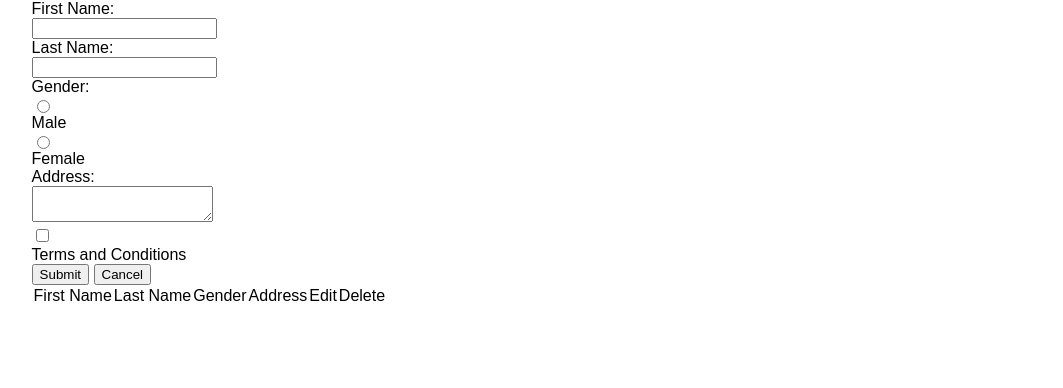
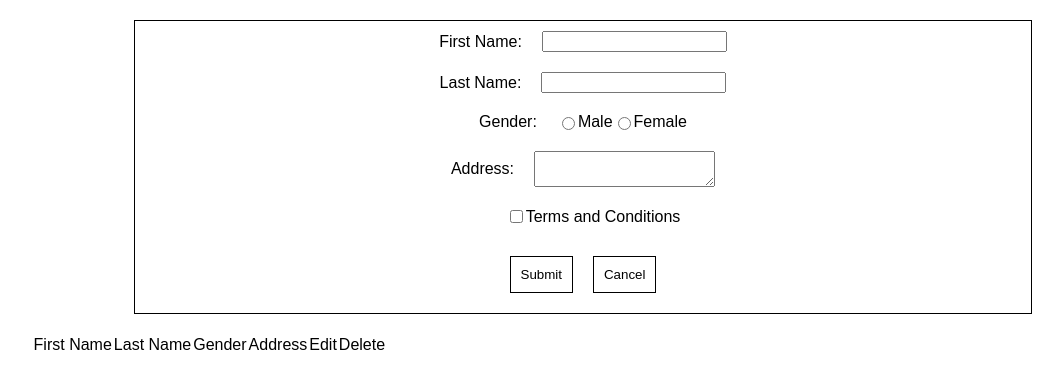
Before and after one commit to mvishrutaxioned/DOM-Task4, a plain HTML site: page index.html in a window 1280 px wide. Shown: the whole page, without its empty margins (58-1121 px from the left). Drawn offline with nearby package versions, Linux system fonts and the light colour scheme.

Commit message:
added form styling

```diff
--- a/assets/css/style.css
+++ b/assets/css/style.css
@@ -109,26 +109,62 @@ li {
   margin: 0 auto;
 }
 /*=================================
-  Header styling starts here
-=================================*/
-
-
-
-
-
-
-/*=================================
-  Header styling ends here
-=================================*/
-
-/*=================================
   main styling starts here
 =================================*/
 
+/* form section styling starts here */
+.form .wrapper {
+  width: 70%;
+  margin: 20px auto;
+}
 
+form {
+  width: 100%;
+  margin: 0 auto;
+  border: 1px solid #000;
+  display: flex;
+  flex-direction: column;
+  justify-content: center;
+  align-items: center;
+}
 
+form > div {
+  margin: 5px auto;
+  display: flex;
+  margin: 10px 30px;
+  align-items: center;
+}
 
+form > div > div {
+  display: flex;
+  flex-direction: column;
+  justify-content: space-between;
+}
 
+.radios div {
+  display: flex;
+  flex-direction: row;
+}
+
+.inputs {
+  margin-left: 20px;
+}
+
+span {
+  margin-top: 5px;
+  display: none;
+  color: #ee2222;
+  font-size: 10px;
+}
+
+form button {
+  margin: 10px;
+  padding: 10px;
+  border: 1px solid #000;
+  background: #fff;
+  outline: none;
+}
+/* form section styling ends here */
 
 
 
@@ -136,24 +172,4 @@ li {
   main styling ends here
 =================================*/
 
-/*=================================
-  footer styling starts here
-=================================*/
-
-
-
-
-
-
-
- /*=================================
-  footer styling ends here
-=================================*/
-
 /*media query starts*/
-/*media query for 995px starts here*/
-@media only screen and (max-width: 995px) {
-
-
-
-}
```
